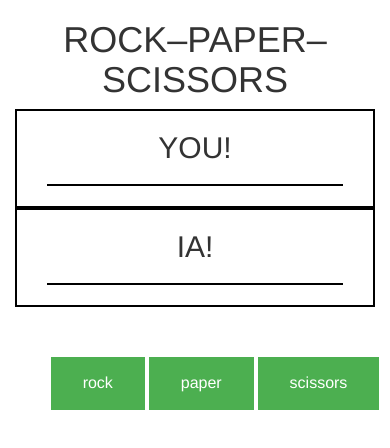
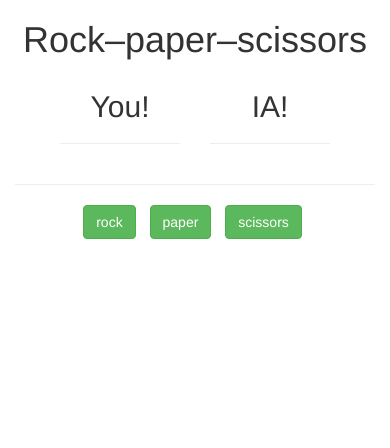
Before and after one commit to IAmFrench/Rock-paper-scissors-in-javascript-2017, a website: page index.html in a window 390 px wide. Drawn offline with nearby package versions, Linux system fonts and the light colour scheme.

Commit message:
Ajout module node + Redesign pour responsive

```diff
--- a/index.html
+++ b/index.html
@@ -6,55 +6,103 @@
     <meta name="viewport" content="width=device-width, initial-scale=1.0">
     <meta http-equiv="X-UA-Compatible" content="ie=edge">
     <title>Rock–paper–scissors in Javascript</title>
-    <!-- Latest compiled and minified CSS -->
-    <link rel="stylesheet" href="https://maxcdn.bootstrapcdn.com/bootstrap/3.3.7/css/bootstrap.min.css" integrity="sha384-BVYiiSIFeK1dGmJRAkycuHAHRg32OmUcww7on3RYdg4Va+PmSTsz/K68vbdEjh4u" crossorigin="anonymous">
 
-    <!-- Optional theme -->
-    <link rel="stylesheet" href="https://maxcdn.bootstrapcdn.com/bootstrap/3.3.7/css/bootstrap-theme.min.css" integrity="sha384-rHyoN1iRsVXV4nD0JutlnGaslCJuC7uwjduW9SVrLvRYooPp2bWYgmgJQIXwl/Sp" crossorigin="anonymous">
+    <link rel="stylesheet" href="https://cdnjs.cloudflare.com/ajax/libs/twitter-bootstrap/3.3.7/css/bootstrap.min.css" integrity="sha256-916EbMg70RQy9LHiGkXzG8hSg9EdNy97GazNG/aiY1w=" crossorigin="anonymous" />
 
-    <!-- Latest compiled and minified JavaScript -->
-    <script src="https://maxcdn.bootstrapcdn.com/bootstrap/3.3.7/js/bootstrap.min.js" integrity="sha384-Tc5IQib027qvyjSMfHjOMaLkfuWVxZxUPnCJA7l2mCWNIpG9mGCD8wGNIcPD7Txa" crossorigin="anonymous"></script>
+    <link rel="stylesheet" href="https://maxcdn.bootstrapcdn.com/bootswatch/3.3.7/cosmo/bootstrap.min.css" crossorigin="anonymous" />
+
+    <link rel="stylesheet" href="https://cdnjs.cloudflare.com/ajax/libs/font-awesome/4.7.0/css/font-awesome.min.css" integrity="sha256-eZrrJcwDc/3uDhsdt61sL2oOBY362qM3lon1gyExkL0=" crossorigin="anonymous" />
     <link rel="stylesheet" href="main.css">
 </head>
 
 <body>
-    <h1 class="col-md-12">Rock–paper–scissors</h1>
-    <div class=col-md-12>
-        <div class="col-md-6" id="border">
-            <h2>
-                You!
-            </h2>
+
+<div class="container-fluid">
+    <!-- Titre -->
+    <div class="row">
+        <div class="col-md-12 text-center">
+            <h1>Rock–paper–scissors</h1>
+        </div>
+    </div>
+    <!-- Fin Titre -->
+
+
+    <!-- Images -->
+    <div class="row">
+        <div class="col-md-12  text-center">
+            <div class="col-md-5 col-xs-5 col-md-offset-1 col-xs-offset-1">
+                <h2>You!</h2>
                 <hr>
                 <div class="you"></div>
             </div>
-        <div class="col-md-6" id="border">
-            <h2>
-                IA!
-            </h2>
+            <div class="col-md-5 col-xs-5 ">
+                <h2>IA!</h2>
                 <hr>
                 <div class="ia"></div>
             </div>
         </div>
-    <ul>
+    </div>
+    <!-- Fin Images -->
+
+
+    <!-- Separation -->
+    <div class="row">
+        <div class="col-md-10 col-md-offset-1">
+            <hr>
+        </div>
+    </div>
+    <!-- Fin Separation -->
+
+
+    <!-- Boutons -->
+    <div class="row">
+        <div class="col-md-12">
+            <ul class="list-inline text-center">
                 <li>
-            <input type="button" class="butt" id="rock" value="rock">
+                    <input type="button" class="butt btn btn-success" id="rock" value="rock">
                 </li>
                 <li>
-            <input type="button" class="butt" id="paper" value="paper">
+                    <input type="button" class="butt btn btn-success" id="paper" value="paper">
                 </li>
                 <li>
-            <input type="button" class="butt" id="scissors" value="scissors">
+                    <input type="button" class="butt btn btn-success" id="scissors" value="scissors">
                 </li>
             </ul>
-    <div class="result">
-        <span id="result"></span>
         </div>
+    </div>
+    <!-- Fin Boutons -->
+
+
+    <!-- Résulat -->
+    <div class="row">
+        <div class="col-md-12">
+            <div class="result text-center">
+                <h2 id="result"></h2>
+            </div>
+        </div>
+    </div>
+    <!-- Fin Résulat -->
+</div>
+
+
+
+
+
+
+
+
+
+
 
     <div class="hide">
         <img src="https://upload.wikimedia.org/wikipedia/commons/7/7e/Rock-paper-scissors_%28rock%29.png" alt="rock">
         <img src="https://upload.wikimedia.org/wikipedia/commons/a/af/Rock-paper-scissors_%28paper%29.png" alt="paper">
         <img src="https://upload.wikimedia.org/wikipedia/commons/5/5f/Rock-paper-scissors_%28scissors%29.png" alt="scissors">
     </div>
+
+
+    <!-- Latest compiled and minified JavaScript -->
+    <script src="https://cdnjs.cloudflare.com/ajax/libs/twitter-bootstrap/3.3.7/js/bootstrap.min.js" integrity="sha256-U5ZEeKfGNOja007MMD3YBI0A3OSZOQbeG6z2f2Y0hu8=" crossorigin="anonymous"></script>
     <script src="app.js"></script>
 </body>
 
--- a/main.css
+++ b/main.css
@@ -1,44 +1,11 @@
-body {
-    text-align: center;
-    text-transform: uppercase;
+img {
+    width: 100%;
 }
 
-li {
-    display: inline-block;
-    padding-top: 50px;
-}
-
-#border {
-    border: solid 2px black;
-}
-
-.butt {
-    background-color: #4CAF50;
-    border: none;
-    color: white;
-    padding: 15px 32px;
-    text-align: center;
-    font-size: 16px;
-}
-
-hr {
-    width: 90%;
-    border: solid 1px black;
-}
-
-img {
-    height: auto;
-    width: 50%;
-    margin-bottom: 15px;
-}
-
-.ia {
+.ia > img {
     transform: scaleX(-1);
 }
-
-.result {
-    font-size: 50px;
+#result {
+    font-size: 25px;
+    font-weight: bold;
 }
-.hide {
-    display: none;
-}
```
Also changed, not shown: package.json (added, +20 -0 lines), 1 other file. Lines whose indentation alone changed are shown as unchanged.
